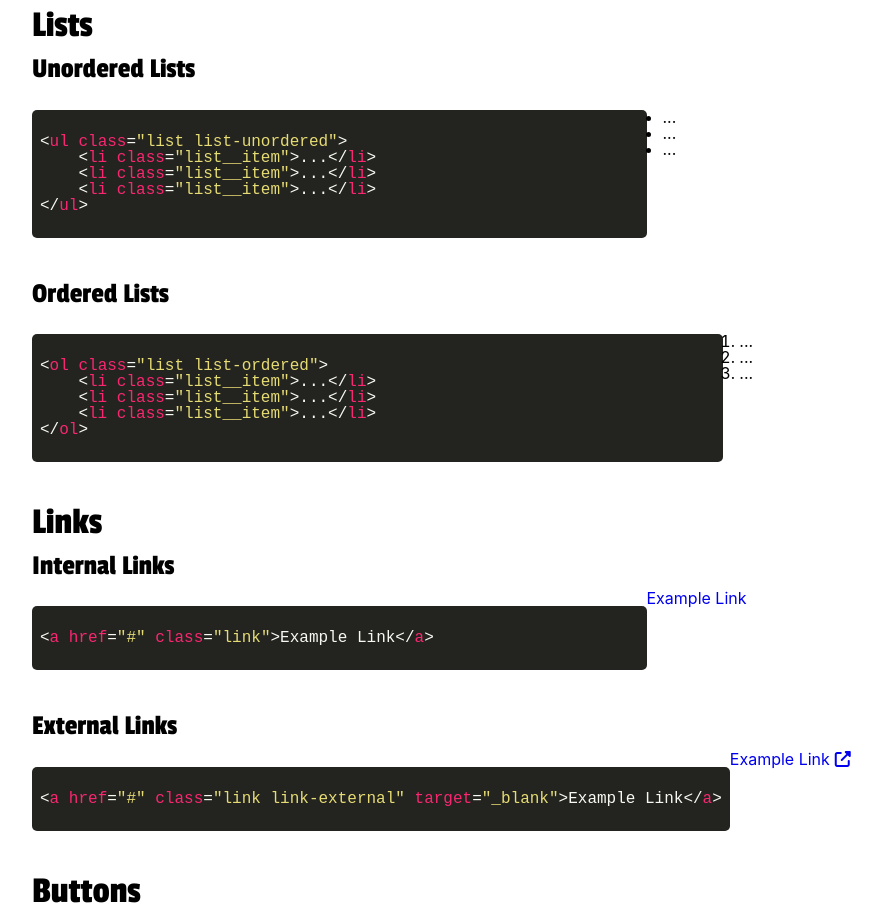
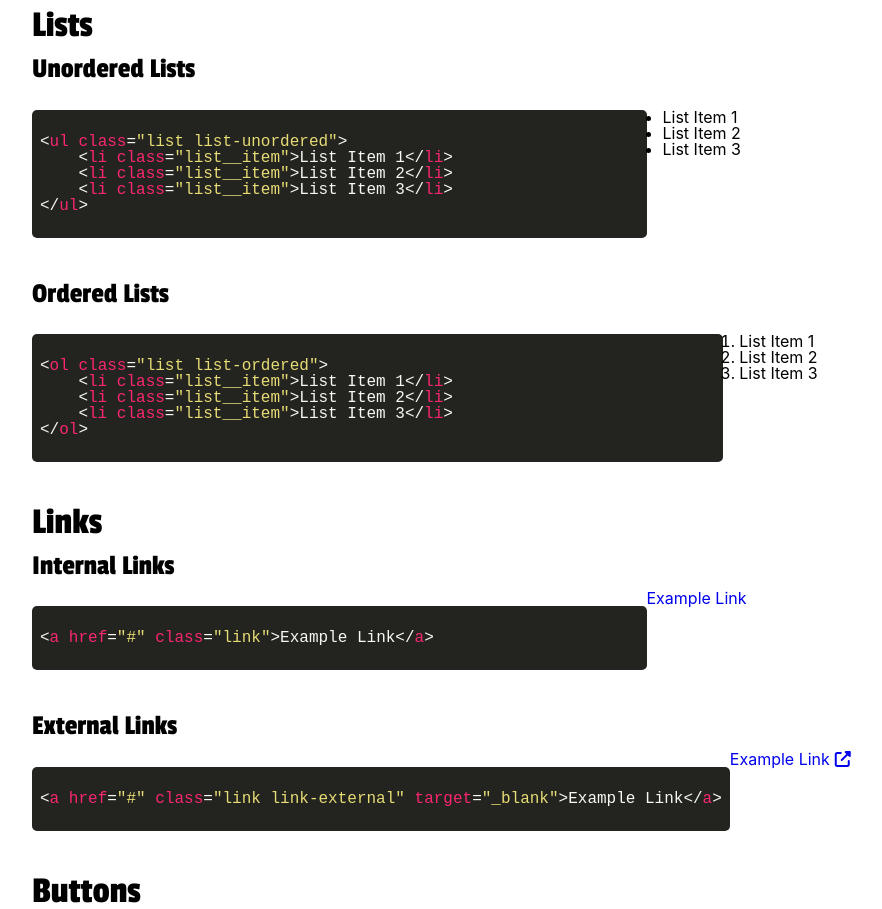
Before and after one commit to p-ham/mmp2a-styleguide, a website: page src/index.html in a window 1280 px wide. Shown: the part 9107-10016 px from the top of the page, without its empty margins (268-1150 px from the left). Drawn offline with Linux system fonts and the light colour scheme.

Commit message:
feat: change list component content

```diff
--- a/src/index.html
+++ b/src/index.html
@@ -504,18 +504,18 @@ gulp.task('sass:watch', function () {
 							<pre>
 								<code class="html">
 &lt;ul class=&quot;list list-unordered&quot;&gt;
-	&lt;li class="list__item"&gt;...&lt;/li&gt;
-	&lt;li class="list__item"&gt;...&lt;/li&gt;
-	&lt;li class="list__item"&gt;...&lt;/li&gt;
+	&lt;li class="list__item"&gt;List Item 1&lt;/li&gt;
+	&lt;li class="list__item"&gt;List Item 2&lt;/li&gt;
+	&lt;li class="list__item"&gt;List Item 3&lt;/li&gt;
 &lt;/ul&gt;
 								</code>
 							</pre>
 						</div>
 						<div>
 <ul class="list list-unordered">
-	<li class="list__item">...</li>
-	<li class="list__item">...</li>
-	<li class="list__item">...</li>
+	<li class="list__item">List Item 1</li>
+	<li class="list__item">List Item 2</li>
+	<li class="list__item">List Item 3</li>
 </ul>
 						</div>
 					</div>
@@ -525,18 +525,18 @@ gulp.task('sass:watch', function () {
 								<pre>
 									<code class="html">
 &lt;ol class=&quot;list list-ordered&quot;&gt;
-	&lt;li class="list__item"&gt;...&lt;/li&gt;
-	&lt;li class="list__item"&gt;...&lt;/li&gt;
-	&lt;li class="list__item"&gt;...&lt;/li&gt;
+	&lt;li class="list__item"&gt;List Item 1&lt;/li&gt;
+	&lt;li class="list__item"&gt;List Item 2&lt;/li&gt;
+	&lt;li class="list__item"&gt;List Item 3&lt;/li&gt;
 &lt;/ol&gt;
 									</code>
 								</pre>
 							</div>
 							<div>
 <ol class="list list-ordered">
-	<li class="list__item">...</li>
-	<li class="list__item">...</li>
-	<li class="list__item">...</li>
+	<li class="list__item">List Item 1</li>
+	<li class="list__item">List Item 2</li>
+	<li class="list__item">List Item 3</li>
 </ol>
 							</div>
 						</div>
```
